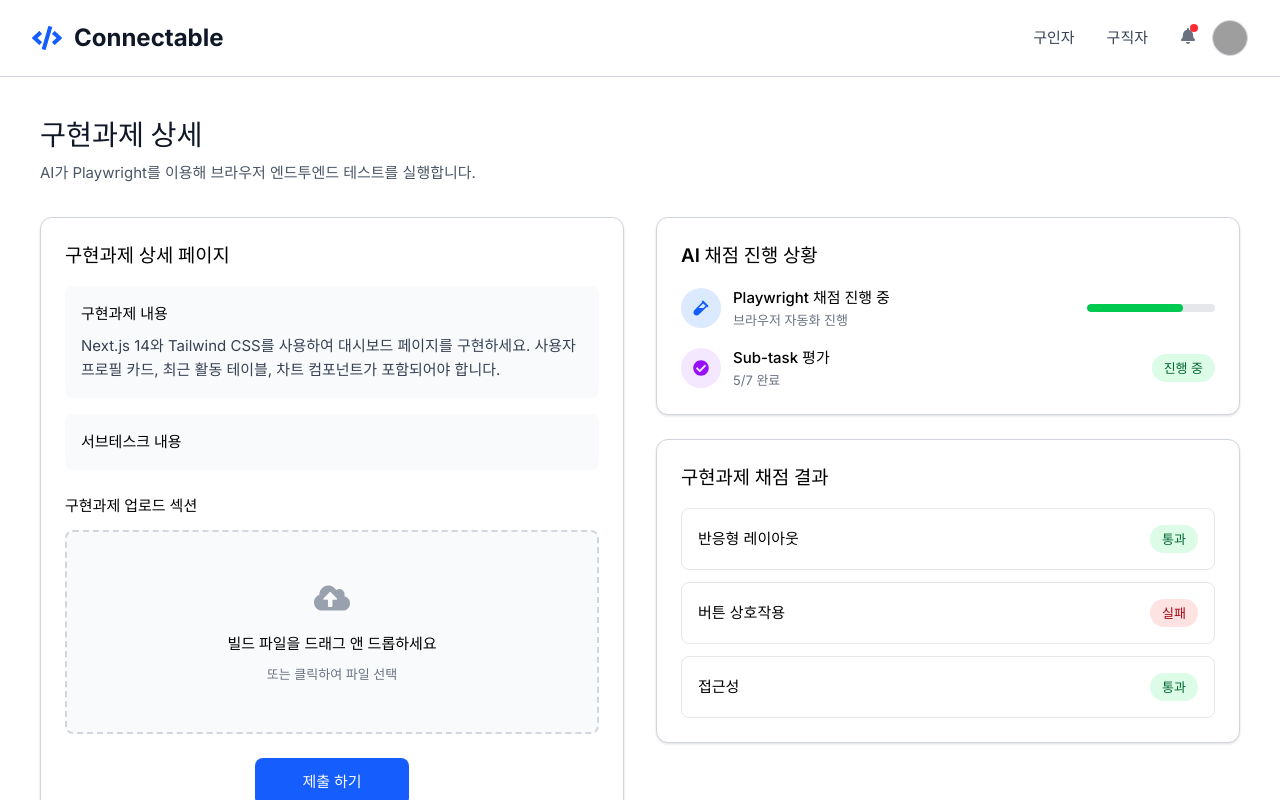
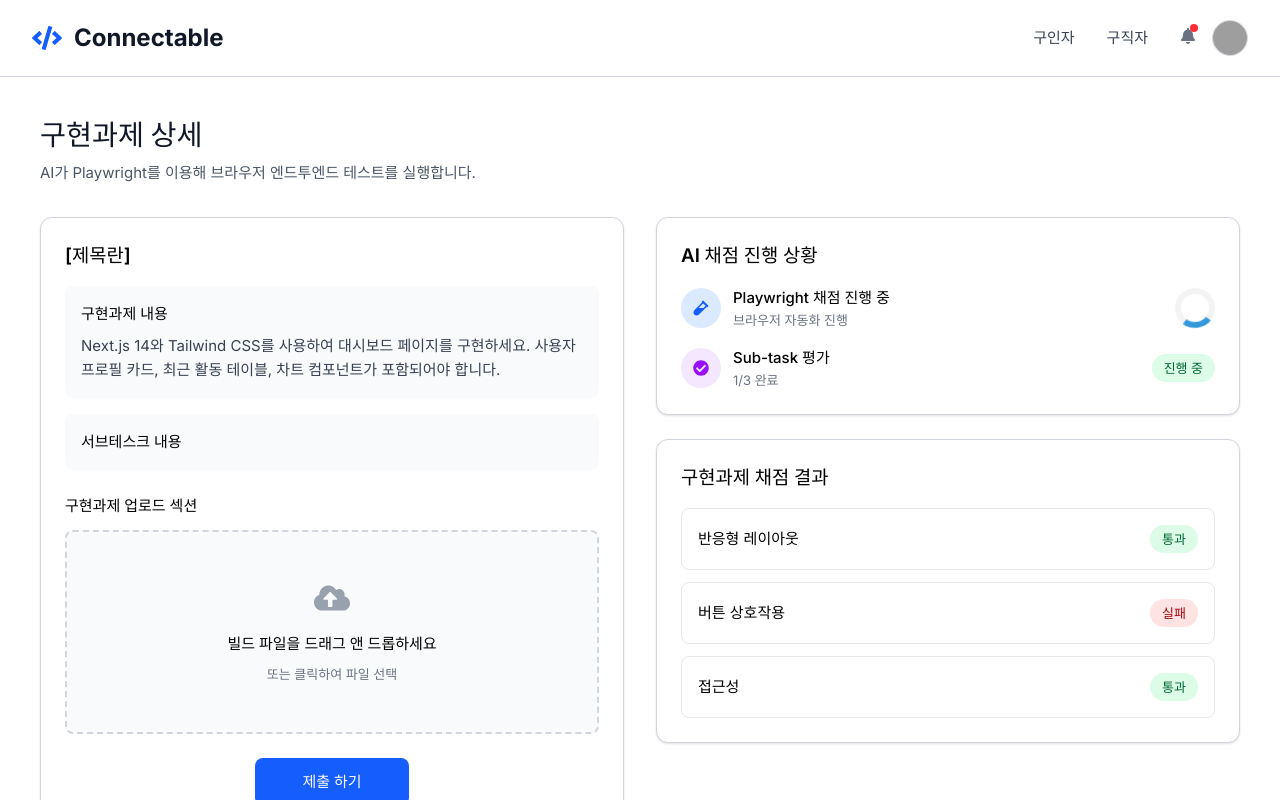
Before and after one commit to ten0213/GDGoC_Hackathon_One_Wave_FE, a React (Vite) app in the folder connectable/: page /TaskDetail in a window 1280 px wide. Built offline with nearby package versions, Linux system fonts and the light colour scheme; grey boxes are pictures that could not be loaded.

Commit message:
Feat: 테스크 디테일 css 수정

```diff
--- a/connectable/src/pages/TaskCollection.tsx
+++ b/connectable/src/pages/TaskCollection.tsx
@@ -2,6 +2,7 @@ import { FaSearch, FaFile, FaClock, FaCode, FaChartBar, FaCog, FaClipboardList,
 import './TaskCollection.css';
 import { useNavigate } from "react-router-dom";
 import Header from "../components/Header";
+import Footer from "../layout/Footer/Footer";
 
 
 
@@ -83,26 +84,7 @@ const handleSolveClick = () => {
           </button>
         </div>
       </main>
-
-      {/* Bottom Navigation */}
-      <nav className="vinsign-bottom-nav">
-        <button className="vinsign-nav-item active">
-          <FaClipboardList />
-          <span>과제</span>
-        </button>
-        <button className="vinsign-nav-item">
-          <FaUsers />
-          <span>지원자</span>
-        </button>
-        <button className="vinsign-nav-item">
-          <FaChartBar />
-          <span>분석</span>
-        </button>
-        <button className="vinsign-nav-item">
-          <FaCog />
-          <span>설정</span>
-        </button>
-      </nav>
+      <Footer/>
     </div>
   );
 }
--- a/connectable/src/pages/TaskDetail.css
+++ b/connectable/src/pages/TaskDetail.css
@@ -220,10 +220,17 @@
   flex-shrink: 0;
 }
 
-.td-progress-fill {
-  height: 100%;
-  background-color: #00c950;
-  border-radius: 9999px;
+.spinner {
+  border: 6px solid #f3f3f3; /* 배경 테두리 */
+  border-top: 6px solid #3498db; /* 회전하는 색 */
+  border-radius: 50%; /* 원 모양 */
+  width: 40px;
+  height: 40px;
+  animation: spin 1s linear infinite; /* 회전 애니메이션 */
+}
+@keyframes spin {
+  0% { transform: rotate(0deg); }
+  100% { transform: rotate(360deg); }
 }
 
 /* 뱃지 공통 */
--- a/connectable/src/pages/TaskDetail.tsx
+++ b/connectable/src/pages/TaskDetail.tsx
@@ -67,7 +67,7 @@ export default function TaskDetail() {
             <div className="td-column">
               <div className="card">
                 <div className="card-header">
-                  <h3 className="card-title">구현과제 상세 페이지</h3>
+                  <h3 className="card-title">[제목란]</h3>
                 </div>
 
                 <div className="td-content-box">
@@ -134,11 +134,7 @@ export default function TaskDetail() {
                         <span className="td-ai-desc">브라우저 자동화 진행</span>
                       </div>
                     </div>
-                    <div className="td-progress-bar">
-                      <div
-                        className="td-progress-fill"
-                        style={{ width: "75%" }}
-                      />
+                    <div className="spinner">
                     </div>
                   </div>
 
@@ -149,7 +145,7 @@ export default function TaskDetail() {
                       </div>
                       <div className="td-ai-info">
                         <span className="td-ai-name">Sub-task 평가</span>
-                        <span className="td-ai-desc">5/7 완료</span>
+                        <span className="td-ai-desc">1/3 완료</span>
                       </div>
                     </div>
                     <span className="td-badge td-badge-progress">진행 중</span>
```
